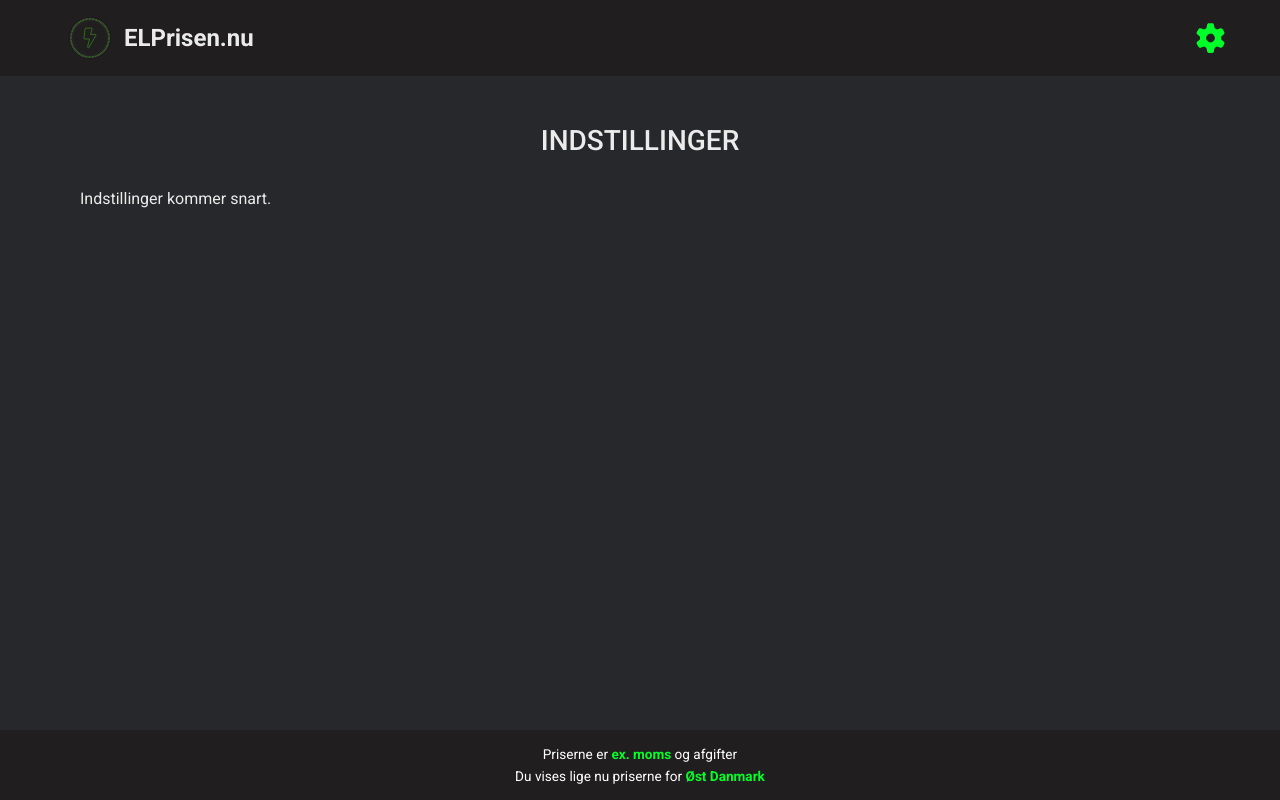
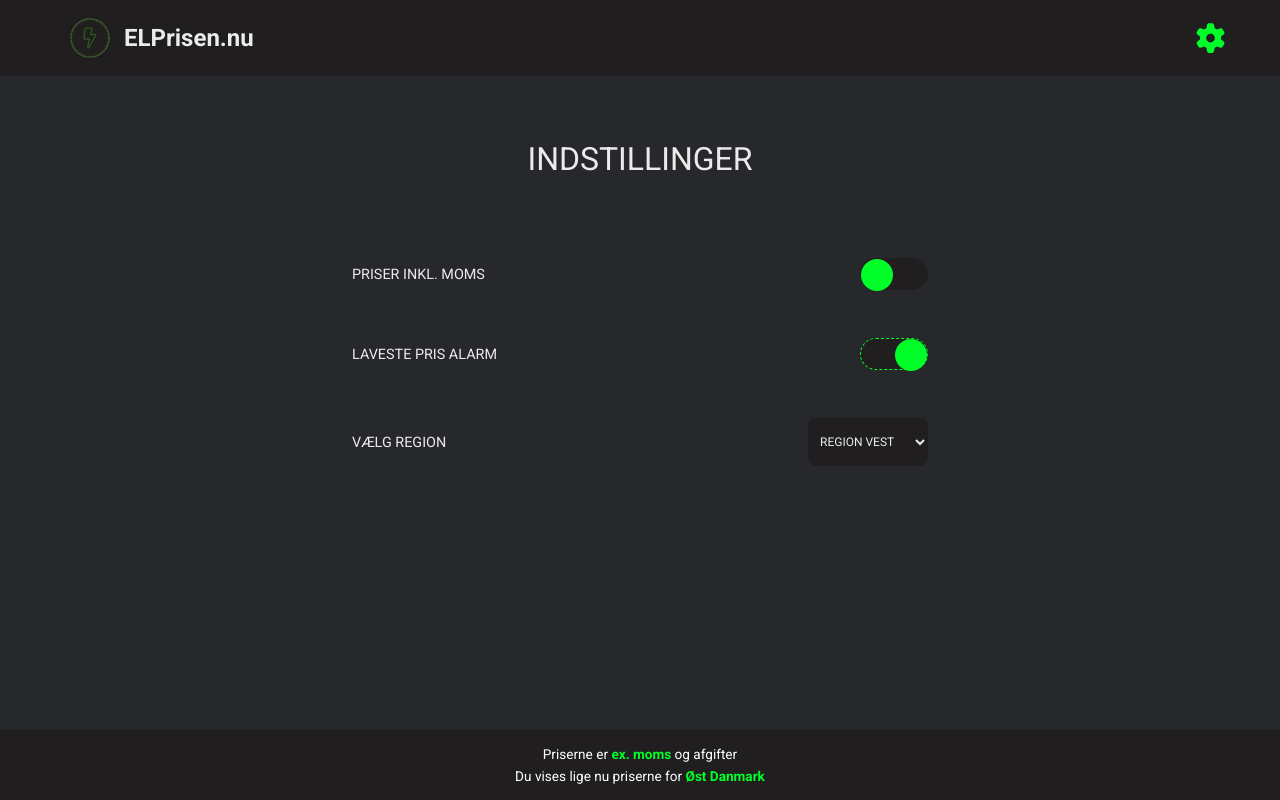
Before and after one commit to phch42/elpriser-nu, a React (Vite) app: page /settings in a window 1280 px wide. Built offline with nearby package versions, Linux system fonts and the light colour scheme.

Commit message:
feat: add settings page layout

```diff
--- a/src/pages/SettingsPage/SettingsPage.styled.ts
+++ b/src/pages/SettingsPage/SettingsPage.styled.ts
@@ -2,15 +2,129 @@ import styled from 'styled-components';
 
 export const SettingsContent = styled.section`
   width: 100%;
+  min-height: 100%;
   box-sizing: border-box;
-  padding: 1rem 2rem;
+  padding: 1rem 1.5rem 3rem;
+
+  @media (min-width: 768px) {
+    padding: 2rem 2rem 3rem;
+  }
+
+  @media (min-width: 1200px) {
+    padding: 2rem 3rem 3rem;
+  }
 `;
 
 export const SettingsHeading = styled.h1`
-  margin: 0 0 2rem;
+  margin: 0 0 7rem;
   color: var(--color-text);
   font-size: 1.75rem;
-  font-weight: 500;
+  font-weight: 400;
   text-align: center;
   text-transform: uppercase;
+
+  @media (min-width: 768px) {
+    margin-bottom: 5rem;
+    font-size: 2rem;
+  }
 `;
+
+export const SettingsOptions = styled.div`
+  display: flex;
+  flex-direction: column;
+  gap: 3.5rem;
+  width: 100%;
+  max-width: 36rem;
+  margin: 0 auto;
+
+  @media (min-width: 768px) {
+    gap: 3rem;
+  }
+`;
+
+export const SettingRow = styled.div`
+  display: grid;
+  grid-template-columns: minmax(0, 1fr) auto;
+  align-items: center;
+  gap: 1rem;
+  width: 100%;
+`;
+
+export const SettingLabel = styled.label`
+  color: var(--color-text);
+  font-size: 0.8rem;
+  font-weight: 400;
+  text-transform: uppercase;
+
+  @media (min-width: 768px) {
+    font-size: 0.9rem;
+  }
+`;
+
+export const ToggleButton = styled.button`
+  position: relative;
+  display: flex;
+  align-items: center;
+  width: 4.25rem;
+  height: 2rem;
+  padding: 0;
+  border: none;
+  border-radius: 2rem;
+  background: transparent;
+
+  &:focus-visible {
+    outline: 2px solid var(--color-accent);
+    outline-offset: 4px;
+  }
+`;
+
+interface ToggleTrackProps {
+  $enabled: boolean;
+}
+
+export const ToggleTrack = styled.span<ToggleTrackProps>`
+  position: relative;
+  display: block;
+  width: 100%;
+  height: 2rem;
+  border-radius: 2rem;
+  background: ${({ $enabled }) =>
+    $enabled ? '#201e1e' : '#201e1e'};
+  border: ${({ $enabled }) =>
+    $enabled ? '1px dashed var(--color-accent)' : '1px solid #201e1e'};
+
+  &::after {
+    content: '';
+    position: absolute;
+    top: 0;
+    left: ${({ $enabled }) => ($enabled ? 'auto' : '0')};
+    right: ${({ $enabled }) => ($enabled ? '0' : 'auto')};
+    width: 2rem;
+    height: 2rem;
+    border-radius: 50%;
+    background: var(--color-accent);
+  }
+`;
+
+export const RegionSelect = styled.select`
+  width: 7.5rem;
+  min-height: 3rem;
+  padding: 0.5rem;
+  border: none;
+  border-radius: 8px;
+  background: #201e1e;
+  color: var(--color-text);
+  font-size: 0.75rem;
+  text-transform: uppercase;
+  cursor: pointer;
+
+  &:focus-visible {
+    outline: 2px solid var(--color-accent);
+    outline-offset: 3px;
+  }
+
+  option {
+    background: #201e1e;
+    color: var(--color-text);
+  }
+`;
--- a/src/pages/SettingsPage/SettingsPage.tsx
+++ b/src/pages/SettingsPage/SettingsPage.tsx
@@ -1,11 +1,62 @@
 // src/pages/SettingsPage/SettingsPage.tsx
-import { SettingsHeading, SettingsContent } from './SettingsPage.styled';
+import {
+  SettingsContent,
+  SettingsHeading,
+  SettingsOptions,
+  SettingRow,
+  SettingLabel,
+  ToggleButton,
+  ToggleTrack,
+  RegionSelect,
+} from './SettingsPage.styled';
 
 export default function SettingsPage() {
   return (
     <SettingsContent>
       <SettingsHeading>Indstillinger</SettingsHeading>
-      <p>Indstillinger kommer snart.</p>
+
+      <SettingsOptions>
+        <SettingRow>
+          <SettingLabel htmlFor="include-vat">
+            Priser inkl. moms
+          </SettingLabel>
+
+          <ToggleButton
+            id="include-vat"
+            type="button"
+            aria-label="Priser inkl. moms"
+            aria-pressed={false}
+          >
+            <ToggleTrack $enabled={false} />
+          </ToggleButton>
+        </SettingRow>
+
+        <SettingRow>
+          <SettingLabel htmlFor="low-price-alarm">
+            Laveste pris alarm
+          </SettingLabel>
+
+          <ToggleButton
+            id="low-price-alarm"
+            type="button"
+            aria-label="Laveste pris alarm"
+            aria-pressed={true}
+          >
+            <ToggleTrack $enabled={true} />
+          </ToggleButton>
+        </SettingRow>
+
+        <SettingRow>
+          <SettingLabel htmlFor="price-region">
+            Vælg region
+          </SettingLabel>
+
+          <RegionSelect id="price-region" defaultValue="DK1">
+            <option value="DK2">Region Øst</option>
+            <option value="DK1">Region Vest</option>
+          </RegionSelect>
+        </SettingRow>
+      </SettingsOptions>
     </SettingsContent>
   );
 }
```
